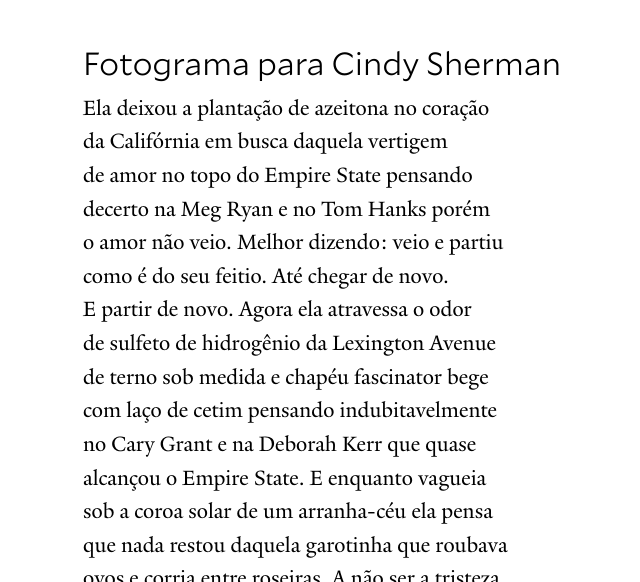
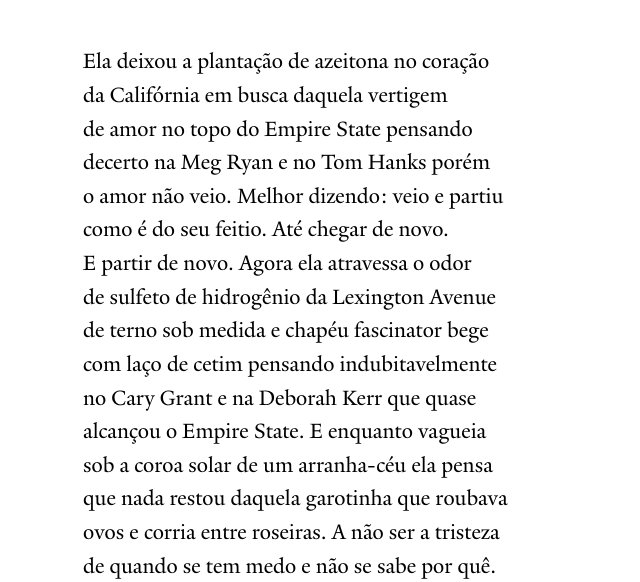
Before and after one commit to elotroalex/variantes, a Jekyll site: the page built from _num1/bruno-fotograma.md, in a window 1280 px wide and 900 px high, cut to the strip 318-900 px from the top of the window. Shown: the whole strip, without its empty margins (189-829 px from the left). Built offline with Jekyll 4.4.1, drawn with Linux system fonts in a browser that asks for light colours.

Commit message:
Update bruno-fotograma.md

```diff
--- a/_num1/bruno-fotograma.md
+++ b/_num1/bruno-fotograma.md
@@ -7,8 +7,6 @@ issue: 1
 orden: 4
 bio: "Alexandre Bruno is a poet, translator, and researcher from Rio de Janeiro, Brazil. He is currently the co-editor of Jornal Plástico Bolha, a journal of contemporary Brazilian poetry published since 2006."
 ---
-
-## Fotograma para Cindy Sherman
 
 Ela deixou a plantação de azeitona no coração
 da Califórnia em busca daquela vertigem
```
